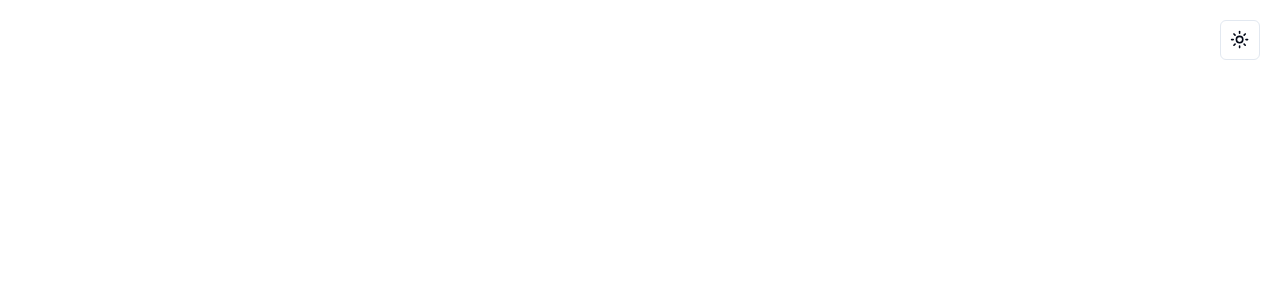
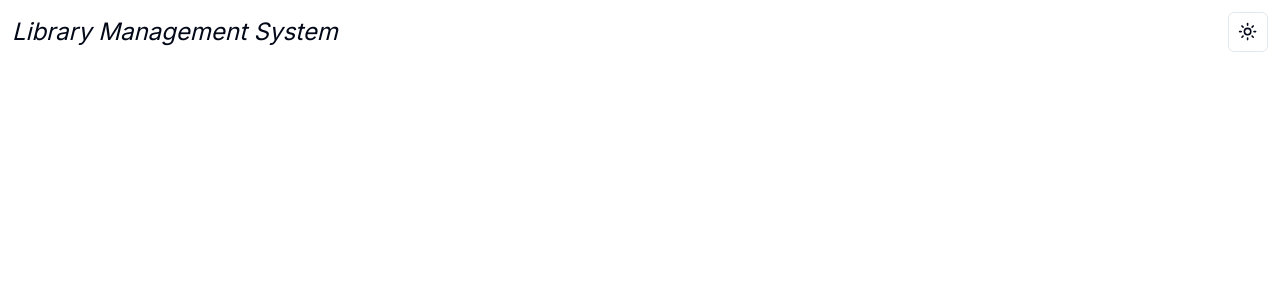
Before and after one commit to Chinmaykd21/AuthTech, a Next.js app: page / in a window 1280 px wide. Shown: the top 300 px of the page. Built offline with nearby package versions, Linux system fonts and the light colour scheme.

Commit message:
ladning page navbar

```diff
--- a/app/layout.tsx
+++ b/app/layout.tsx
@@ -2,7 +2,7 @@ import type { Metadata } from "next";
 import { Inter } from "next/font/google";
 import "./globals.css";
 import { ThemeProvider } from "@/components/theme-provider";
-import { ModeToggle } from "@/components/theme-switcher";
+import LandingPageNavBar from "@/components/landingPageNavBar";
 
 const inter = Inter({ subsets: ["latin"] });
 
@@ -25,8 +25,7 @@ export default function RootLayout({
           enableSystem
           disableTransitionOnChange
         >
-          {/* TODO: Add this theme switcher later to the a nav menu component */}
-          <ModeToggle />
+          <LandingPageNavBar />
           {children}
         </ThemeProvider>
       </body>
--- /dev/null
+++ b/components/landingPageNavBar.tsx
@@ -0,0 +1,13 @@
+import React from "react";
+import { ModeToggle } from "./theme-switcher";
+
+const LandingPageNavBar = () => {
+  return (
+    <div className="flex justify-between items-center p-3">
+      <p className="text-2xl italic">Library Management System</p>
+      <ModeToggle />
+    </div>
+  );
+};
+
+export default LandingPageNavBar;
--- a/components/theme-switcher.tsx
+++ b/components/theme-switcher.tsx
@@ -16,7 +16,6 @@ export function ModeToggle() {
   const { setTheme } = useTheme();
 
   return (
-    <div className="flex justify-end p-5">
     <DropdownMenu>
       <DropdownMenuTrigger asChild>
         <Button variant="outline" size="icon">
@@ -37,6 +36,5 @@ export function ModeToggle() {
         </DropdownMenuItem>
       </DropdownMenuContent>
     </DropdownMenu>
-    </div>
   );
 }
```
Lines whose indentation alone changed are shown as unchanged.
